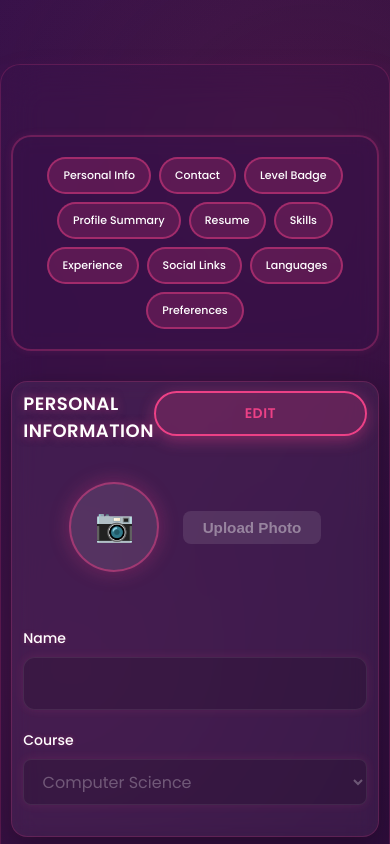
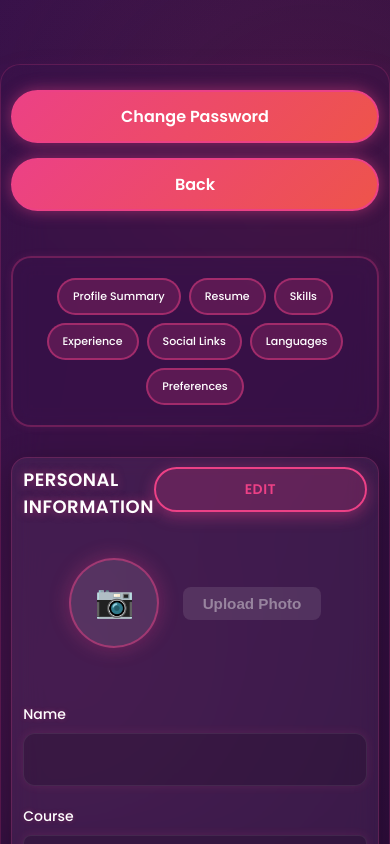
Before and after one commit to vaishnavmore2004/Infosys_Freelancing_Website_Frontend, a React (Create React App) app in the folder frontend/: page /freelancer-profile in a window 390 px wide. Shown: the top 844 px of the page. Built offline with nearby package versions, Linux system fonts and the light colour scheme.

Commit message:
Recruiter-Profile Back Button Update 10-10-25

```diff
--- a/frontend/src/components/FreelancerProfile.css
+++ b/frontend/src/components/FreelancerProfile.css
@@ -22,8 +22,38 @@ body, .freelancer-profile {
 }
 
 .profile-header {
-  margin-bottom: 1rem;
-  padding-bottom: 0.5rem;
+  display: flex;
+  justify-content: flex-end;
+  align-items: center;
+  margin-bottom: 1.5rem;
+  padding: 15px 0;
+}
+
+.header-buttons {
+  display: flex;
+  gap: 15px;
+}
+
+.back-btn,
+.change-password-btn {
+  padding: 12px 30px;
+  font-size: 16px;
+  font-weight: 600;
+  border: 2px solid #EC4186;
+  background: linear-gradient(135deg, #EC4186, #EE544A);
+  color: #FFFFFF;
+  border-radius: 30px;
+  cursor: pointer;
+  transition: all 0.3s ease;
+  box-shadow: 0 0 15px rgba(236, 65, 134, 0.5);
+  font-family: 'Poppins', sans-serif;
+}
+
+.back-btn:hover,
+.change-password-btn:hover {
+  transform: translateY(-3px);
+  box-shadow: 0 0 25px rgba(236, 65, 134, 0.8);
+  background: linear-gradient(135deg, #EE544A, #EC4186);
 }
 
 .profile-title {
@@ -575,6 +605,131 @@ select.profile-input:focus {
   }
 }
 
+/* Password Modal */
+.password-modal-overlay {
+  position: fixed;
+  top: 0;
+  left: 0;
+  right: 0;
+  bottom: 0;
+  background: rgba(0, 0, 0, 0.8);
+  display: flex;
+  justify-content: center;
+  align-items: center;
+  z-index: 10000;
+  backdrop-filter: blur(5px);
+}
+
+.password-modal {
+  background: linear-gradient(135deg, #38124A, #1a0a24);
+  border: 2px solid #EC4186;
+  border-radius: 20px;
+  padding: 30px;
+  width: 90%;
+  max-width: 500px;
+  box-shadow: 0 0 40px rgba(236, 65, 134, 0.6);
+  animation: modalFadeIn 0.3s ease-out;
+}
+
+@keyframes modalFadeIn {
+  from {
+    opacity: 0;
+    transform: scale(0.9);
+  }
+  to {
+    opacity: 1;
+    transform: scale(1);
+  }
+}
+
+.password-modal-header {
+  display: flex;
+  justify-content: space-between;
+  align-items: center;
+  margin-bottom: 25px;
+  padding-bottom: 15px;
+  border-bottom: 2px solid rgba(236, 65, 134, 0.3);
+}
+
+.password-modal-header h2 {
+  font-size: 24px;
+  font-weight: 600;
+  color: #FFFFFF;
+  margin: 0;
+}
+
+.close-modal-btn {
+  background: none;
+  border: none;
+  color: #EC4186;
+  font-size: 36px;
+  cursor: pointer;
+  transition: all 0.3s ease;
+  padding: 0;
+  width: 40px;
+  height: 40px;
+  display: flex;
+  align-items: center;
+  justify-content: center;
+  line-height: 1;
+}
+
+.close-modal-btn:hover {
+  color: #EE544A;
+  transform: rotate(90deg);
+}
+
+.password-modal-content {
+  display: flex;
+  flex-direction: column;
+  gap: 20px;
+}
+
+.password-input {
+  width: 100%;
+  padding: 14px 18px;
+  font-size: 15px;
+  border: 2px solid rgba(236, 65, 134, 0.5);
+  border-radius: 12px;
+  background: rgba(0, 0, 0, 0.4);
+  color: #FFFFFF;
+  font-family: 'Poppins', sans-serif;
+  transition: all 0.3s ease;
+  box-shadow: 0 0 10px rgba(236, 65, 134, 0.2);
+}
+
+.password-input:focus {
+  outline: none;
+  border-color: #EC4186;
+  box-shadow: 0 0 20px rgba(236, 65, 134, 0.5);
+  background: rgba(0, 0, 0, 0.6);
+}
+
+.password-input::placeholder {
+  color: rgba(255, 255, 255, 0.5);
+}
+
+.save-password-btn {
+  padding: 14px 30px;
+  font-size: 16px;
+  font-weight: 600;
+  border: 2px solid #28a745;
+  background: linear-gradient(135deg, #28a745, #20c997);
+  color: #FFFFFF;
+  border-radius: 12px;
+  cursor: pointer;
+  transition: all 0.3s ease;
+  box-shadow: 0 0 15px rgba(40, 167, 69, 0.5);
+  font-family: 'Poppins', sans-serif;
+  margin-top: 10px;
+}
+
+.save-password-btn:hover {
+  transform: translateY(-2px);
+  box-shadow: 0 0 25px rgba(40, 167, 69, 0.8);
+  background: linear-gradient(135deg, #20c997, #28a745);
+}
+
 /* Personal Information, Contact Details, Level Badge: visually separated */
 .personal-info-grid,
 .contact-details-grid,
@@ -766,17 +921,16 @@ select.profile-input:focus {
   border: 1px solid rgba(236, 65, 134, 0.2);
   border-radius: 12px;
   box-shadow: 0 4px 16px rgba(0, 0, 0, 0.2), 0 0 5px rgba(236, 65, 134, 0.05);
-  padding: 0.6rem 0.8rem;
+  padding: 0.8rem 1rem;
   margin-bottom: 1.5rem;
   display: flex;
   align-items: center;
-  gap: 0.3rem;
-  flex-wrap: nowrap;
+  gap: 0.6rem;
+  flex-wrap: wrap;
   justify-content: center;
   position: sticky;
   top: 2rem;
   z-index: 100;
-  overflow-x: auto;
 }
 
 .profile-nav button {
@@ -784,10 +938,10 @@ select.profile-input:focus {
   border: 1px solid rgba(236, 65, 134, 0.3);
   color: #FFFFFF;
   font-weight: 600;
-  font-size: 0.9rem;
+  font-size: 0.95rem;
   cursor: pointer;
-  padding: 0.3rem 0.5rem;
-  border-radius: 6px;
+  padding: 0.5rem 1rem;
+  border-radius: 8px;
   transition: all 0.3s ease;
   white-space: nowrap;
   display: flex;
@@ -806,24 +960,39 @@ select.profile-input:focus {
 /* Responsive navbar adjustments */
 @media (max-width: 768px) {
   .profile-nav {
-    gap: 0.25rem;
+    gap: 0.4rem;
+    padding: 0.6rem 0.5rem;
+  }
+
+  .profile-nav button {
+    font-size: 0.85rem;
+    padding: 0.4rem 0.7rem;
+  }
+
+  .header-buttons {
+    flex-direction: column;
+    width: 100%;
+  }
+
+  .back-btn,
+  .change-password-btn {
+    width: 100%;
+  }
+}
+
+@media (max-width: 480px) {
+  .profile-nav {
+    gap: 0.3rem;
     padding: 0.5rem 0.4rem;
   }
 
   .profile-nav button {
     font-size: 0.8rem;
-    padding: 0.25rem 0.4rem;
+    padding: 0.35rem 0.6rem;
+  }
+
+  .password-modal {
+    width: 95%;
+    padding: 20px;
   }
 }
-
-@media (max-width: 480px) {
-  .profile-nav {
-    gap: 0.2rem;
-    padding: 0.4rem 0.3rem;
-  }
-
-  .profile-nav button {
-    font-size: 0.75rem;
-    padding: 0.2rem 0.3rem;
-  }
-}
--- a/frontend/src/components/FreelancerProfile.jsx
+++ b/frontend/src/components/FreelancerProfile.jsx
@@ -1,9 +1,13 @@
 import React, { useState } from 'react';
+import { useNavigate } from 'react-router-dom';
 import './FreelancerProfile.css';
 
 const FreelancerProfile = () => {
+  const navigate = useNavigate();
   const [editingSections, setEditingSections] = useState({});
   const [showSaveModal, setShowSaveModal] = useState(false);
+  const [showPasswordModal, setShowPasswordModal] = useState(false);
+  const [showPasswordSuccessModal, setShowPasswordSuccessModal] = useState(false);
   const [profileData, setProfileData] = useState({
     profilePhoto: '',
     name: '',
@@ -24,6 +28,10 @@ const FreelancerProfile = () => {
   });
 
   const [newLanguage, setNewLanguage] = useState('');
+  const [passwordData, setPasswordData] = useState({
+    newPassword: '',
+    confirmPassword: ''
+  });
 
   const handleInputChange = (field, value) => {
     setProfileData(prev => ({
@@ -66,12 +74,52 @@ const FreelancerProfile = () => {
     }));
   };
 
+  const handleBackToDashboard = () => {
+    navigate('/freelancer-dashboard');
+  };
+
+  const handlePasswordChange = (field, value) => {
+    setPasswordData(prev => ({
+      ...prev,
+      [field]: value
+    }));
+  };
+
+  const handleOpenPasswordModal = () => {
+    setShowPasswordModal(true);
+    setPasswordData({ newPassword: '', confirmPassword: '' });
+  };
+
+  const handleClosePasswordModal = () => {
+    setShowPasswordModal(false);
+    setPasswordData({ newPassword: '', confirmPassword: '' });
+  };
+
+  const handleSavePassword = () => {
+    if (passwordData.newPassword === passwordData.confirmPassword && passwordData.newPassword !== '') {
+      console.log('Password changed successfully');
+      setShowPasswordModal(false);
+      setShowPasswordSuccessModal(true);
+      setTimeout(() => setShowPasswordSuccessModal(false), 2000);
+      setPasswordData({ newPassword: '', confirmPassword: '' });
+    } else {
+      alert('Passwords do not match or are empty!');
+    }
+  };
+
   return (
     <div className="freelancer-profile">
       <div className="profile-container">
-        {/* Header */}
+        {/* Header with Back and Change Password Buttons */}
         <div className="profile-header">
-
+          <div className="header-buttons">
+            <button className="change-password-btn" onClick={handleOpenPasswordModal}>
+              Change Password
+            </button>
+            <button className="back-btn" onClick={handleBackToDashboard}>
+              Back
+            </button>
+          </div>
         </div>
 
         {/* Save Confirmation Modal - Top of Screen */}
@@ -86,12 +134,60 @@ const FreelancerProfile = () => {
           </div>
         )}
 
+        {/* Password Success Modal */}
+        {showPasswordSuccessModal && (
+          <div className="save-modal-top-overlay">
+            <div className="save-modal-top">
+              <div className="save-modal-top-content">
+                <div className="save-modal-top-icon">✅</div>
+                <p className="save-modal-top-text">Password Changed Successfully!</p>
+              </div>
+            </div>
+          </div>
+        )}
+
+        {/* Change Password Modal */}
+        {showPasswordModal && (
+          <div className="password-modal-overlay" onClick={handleClosePasswordModal}>
+            <div className="password-modal" onClick={(e) => e.stopPropagation()}>
+              <div className="password-modal-header">
+                <h2>Change Password</h2>
+                <button className="close-modal-btn" onClick={handleClosePasswordModal}>
+                  ×
+                </button>
+              </div>
+              <div className="password-modal-content">
+                <div className="input-group">
+                  <label>New Password</label>
+                  <input
+                    type="password"
+                    value={passwordData.newPassword}
+                    onChange={(e) => handlePasswordChange('newPassword', e.target.value)}
+                    className="password-input"
+                    placeholder="Enter new password"
+                  />
+                </div>
+                <div className="input-group">
+                  <label>Confirm Password</label>
+                  <input
+                    type="password"
+                    value={passwordData.confirmPassword}
+                    onChange={(e) => handlePasswordChange('confirmPassword', e.target.value)}
+                    className="password-input"
+                    placeholder="Confirm new password"
+                  />
+                </div>
+                <button className="save-password-btn" onClick={handleSavePassword}>
+                  Save
+                </button>
+              </div>
+            </div>
+          </div>
+        )}
+
 
         {/* Navigation Bar */}
         <div className="profile-nav">
-          <button onClick={() => document.getElementById('personal-info-section').scrollIntoView({ behavior: 'smooth' })}>Personal Info</button>
-          <button onClick={() => document.getElementById('contact-section').scrollIntoView({ behavior: 'smooth' })}>Contact</button>
-          <button onClick={() => document.getElementById('level-badge-section').scrollIntoView({ behavior: 'smooth' })}>Level Badge</button>
           <button onClick={() => document.getElementById('bio-section').scrollIntoView({ behavior: 'smooth' })}>Profile Summary</button>
           <button onClick={() => document.getElementById('resume-section').scrollIntoView({ behavior: 'smooth' })}>Resume</button>
           <button onClick={() => document.getElementById('skills-section').scrollIntoView({ behavior: 'smooth' })}>Skills</button>
```
Also changed, not shown: 1 other file (tests, documents, lock files or other folders).
